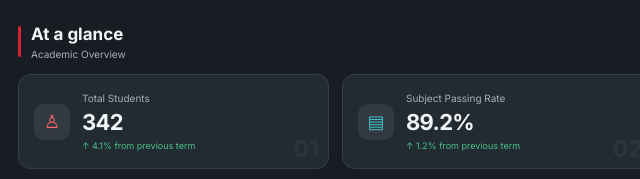
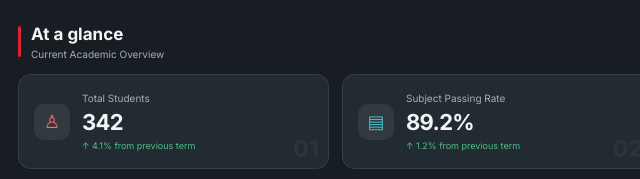
Before and after one commit to Jeremy2358/BSUniSync, a plain HTML site: page index.html in a window 1280 px wide. Shown: the part 237-416 px from the top of the page, 264-904 px from the left. Drawn offline with nearby package versions, Linux system fonts and the light colour scheme.

Commit message:
Update index.html

```diff
--- a/index.html
+++ b/index.html
@@ -109,7 +109,7 @@
         </div>
 
         <div class="section-heading">
-          <div><span class="section-mark"></span><h2>At a glance</h2><small>Academic Overview</small></div>
+          <div><span class="section-mark"></span><h2>At a glance</h2><small>Current Academic Overview</small></div>
           <span class="muted-text" id="lastUpdated">Updated just now</span>
         </div>
 
```
